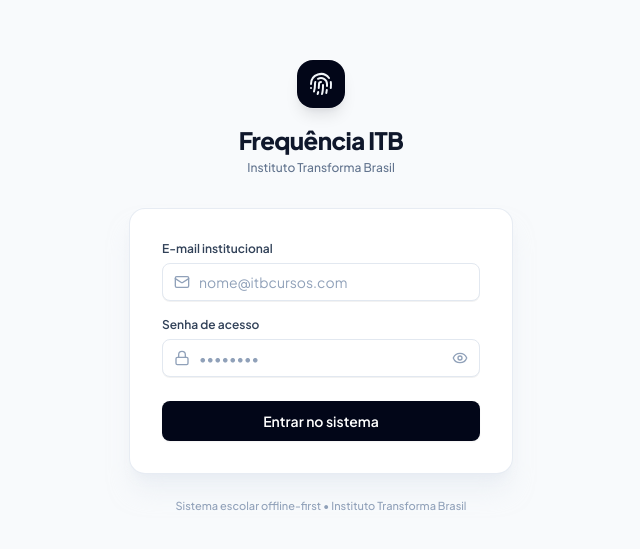
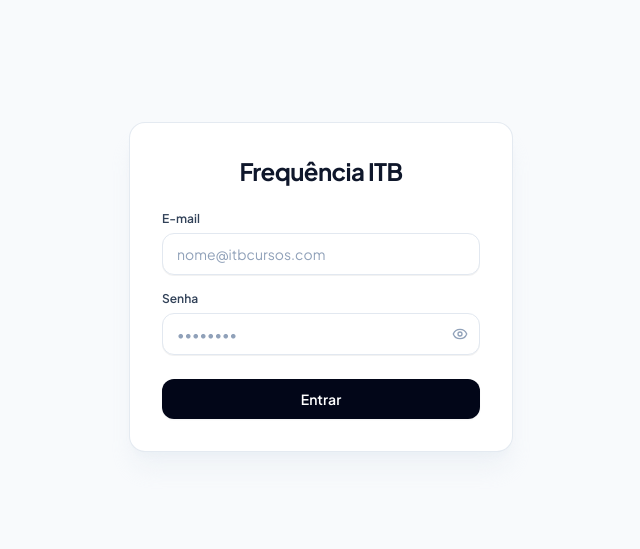
Before and after one commit to erickdevit/ERPITB, a React (Vite) app in the folder web/: page / in a window 1280 px wide. Shown: the part 113-662 px from the top of the page, without its empty margins (319-959 px from the left). Built offline with nearby package versions, Linux system fonts and the light colour scheme.

Commit message:
refactor(web): ultra-minimalist login screen with harmonious proportions

```diff
--- a/web/src/login.tsx
+++ b/web/src/login.tsx
@@ -1,10 +1,16 @@
 import React, { useState } from 'react';
-import { Eye, EyeOff, Lock, Mail, Fingerprint, Loader2, AlertCircle, Info } from 'lucide-react';
+import { Eye, EyeOff, Loader2, AlertCircle, Info } from 'lucide-react';
 import { ApiClient, OfflineError } from './lib/api';
 import { LocalStore } from './lib/db';
 import type { UserSession } from './types';
 
-export function Login({ onLogin, notice }: { onLogin: (session: UserSession, store: LocalStore) => void; notice?: string }) {
+export function Login({
+  onLogin,
+  notice,
+}: {
+  onLogin: (session: UserSession, store: LocalStore) => void;
+  notice?: string;
+}) {
   const [email, setEmail] = useState('');
   const [password, setPassword] = useState('');
   const [showPassword, setShowPassword] = useState(false);
@@ -40,24 +46,15 @@
   return (
     <div className="min-h-screen w-full flex items-center justify-center p-4 bg-slate-50">
       <div className="w-full max-w-sm">
-        {/* Brand Header */}
-        <div className="flex flex-col items-center text-center mb-8">
-          <div className="w-12 h-12 rounded-2xl bg-slate-950 text-white flex items-center justify-center shadow-lg shadow-slate-950/10 mb-4 ring-1 ring-white/20">
-            <Fingerprint className="w-6 h-6 text-slate-100" />
-          </div>
-          <h1 className="text-2xl font-extrabold text-slate-900 tracking-tight">
+        <div className="bg-white border border-slate-200/90 rounded-2xl shadow-xl shadow-slate-200/40 p-6 sm:p-8">
+          {/* Only Title */}
+          <h1 className="text-xl sm:text-2xl font-bold tracking-tight text-slate-900 text-center mb-6">
             Frequência ITB
           </h1>
-          <p className="text-xs text-slate-500 font-medium mt-1">
-            Instituto Transforma Brasil
-          </p>
-        </div>
 
-        {/* Card Container */}
-        <div className="bg-white border border-slate-200/80 rounded-2xl shadow-xl shadow-slate-200/50 p-6 sm:p-8">
           <form onSubmit={submit} className="flex flex-col gap-4">
             {notice && (
-              <div className="flex items-start gap-2.5 p-3 rounded-xl bg-sky-50 border border-sky-200 text-xs text-sky-800">
+              <div className="flex items-start gap-2.5 p-3 rounded-xl bg-sky-50 border border-sky-200 text-xs text-sky-800 text-left">
                 <Info className="w-4 h-4 shrink-0 text-sky-600 mt-0.5" />
                 <span>{notice}</span>
               </div>
@@ -65,12 +62,8 @@
 
             <div className="flex flex-col gap-1.5 text-left">
               <label htmlFor="email-input" className="text-xs font-semibold text-slate-700">
-                E-mail institucional
+                E-mail
               </label>
-              <div className="relative">
-                <div className="absolute inset-y-0 left-0 pl-3 flex items-center pointer-events-none text-slate-400">
-                  <Mail className="w-4 h-4" />
-                </div>
               <input
                 id="email-input"
                 required
@@ -79,19 +72,15 @@
                 value={email}
                 onChange={(e) => setEmail(e.target.value)}
                 placeholder="nome@itbcursos.com"
-                  className="w-full pl-9 pr-3 py-2 text-sm text-slate-900 bg-white border border-slate-200 rounded-lg shadow-2xs focus:outline-none focus:ring-2 focus:ring-slate-950 focus:border-transparent transition-all placeholder:text-slate-400"
+                className="w-full px-3.5 py-2.5 text-sm text-slate-900 bg-white border border-slate-200 rounded-xl shadow-2xs focus:outline-none focus:ring-2 focus:ring-slate-950 focus:border-transparent transition-all placeholder:text-slate-400"
               />
-              </div>
             </div>
 
             <div className="flex flex-col gap-1.5 text-left">
               <label htmlFor="password-input" className="text-xs font-semibold text-slate-700">
-                Senha de acesso
+                Senha
               </label>
               <div className="relative">
-                <div className="absolute inset-y-0 left-0 pl-3 flex items-center pointer-events-none text-slate-400">
-                  <Lock className="w-4 h-4" />
-                </div>
                 <input
                   id="password-input"
                   required
@@ -100,13 +89,13 @@
                   value={password}
                   onChange={(e) => setPassword(e.target.value)}
                   placeholder="••••••••"
-                  className="w-full pl-9 pr-10 py-2 text-sm text-slate-900 bg-white border border-slate-200 rounded-lg shadow-2xs focus:outline-none focus:ring-2 focus:ring-slate-950 focus:border-transparent transition-all placeholder:text-slate-400"
+                  className="w-full pl-3.5 pr-10 py-2.5 text-sm text-slate-900 bg-white border border-slate-200 rounded-xl shadow-2xs focus:outline-none focus:ring-2 focus:ring-slate-950 focus:border-transparent transition-all placeholder:text-slate-400"
                 />
                 <button
                   type="button"
                   aria-label={showPassword ? 'Ocultar senha' : 'Mostrar senha'}
                   onClick={() => setShowPassword((v) => !v)}
-                  className="absolute inset-y-0 right-0 pr-3 flex items-center text-slate-400 hover:text-slate-600 transition-colors"
+                  className="absolute inset-y-0 right-0 pr-3 flex items-center text-slate-400 hover:text-slate-600 transition-colors cursor-pointer"
                 >
                   {showPassword ? <EyeOff className="w-4 h-4" /> : <Eye className="w-4 h-4" />}
                 </button>
@@ -114,7 +103,7 @@
             </div>
 
             {error && (
-              <div className="flex items-start gap-2.5 p-3 rounded-xl bg-rose-50 border border-rose-200 text-xs text-rose-800" role="alert">
+              <div className="flex items-start gap-2.5 p-3 rounded-xl bg-rose-50 border border-rose-200 text-xs text-rose-800 text-left" role="alert">
                 <AlertCircle className="w-4 h-4 shrink-0 text-rose-600 mt-0.5" />
                 <span>{error}</span>
               </div>
@@ -123,24 +112,19 @@
             <button
               type="submit"
               disabled={busy}
-              className="mt-2 w-full py-2.5 px-4 bg-slate-950 hover:bg-slate-800 disabled:opacity-60 text-white text-sm font-semibold rounded-lg shadow-xs flex items-center justify-center gap-2 transition-all cursor-pointer"
+              className="mt-2 w-full py-2.5 px-4 bg-slate-950 hover:bg-slate-800 disabled:opacity-60 text-white text-sm font-semibold rounded-xl shadow-xs flex items-center justify-center gap-2 transition-all cursor-pointer"
             >
               {busy ? (
                 <>
                   <Loader2 className="w-4 h-4 animate-spin" />
-                  <span>Acessando...</span>
+                  <span>Entrando…</span>
                 </>
               ) : (
-                'Entrar no sistema'
+                'Entrar'
               )}
             </button>
           </form>
         </div>
-
-        {/* Footer Note */}
-        <p className="text-center text-[11px] text-slate-400 mt-6 font-medium">
-          Sistema escolar offline-first • Instituto Transforma Brasil
-        </p>
       </div>
     </div>
   );
```
Lines whose indentation alone changed are shown as unchanged.
